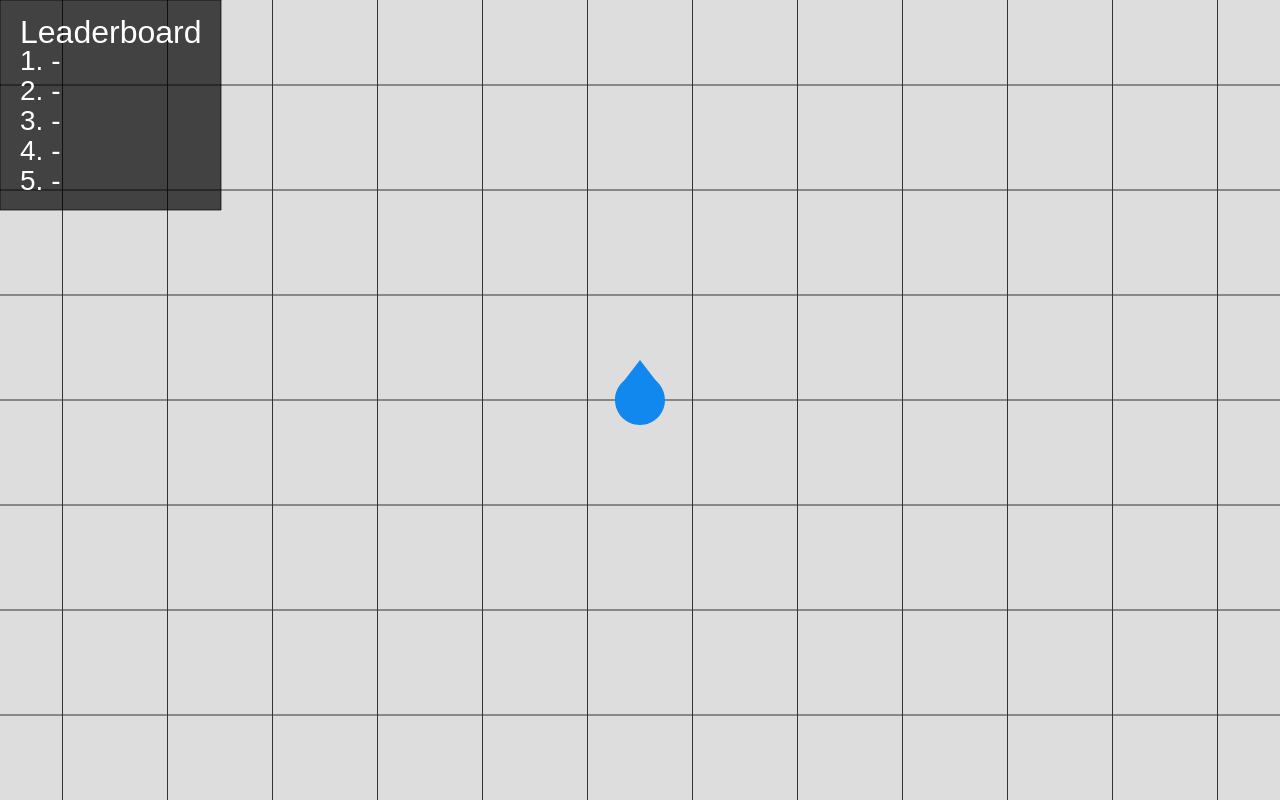
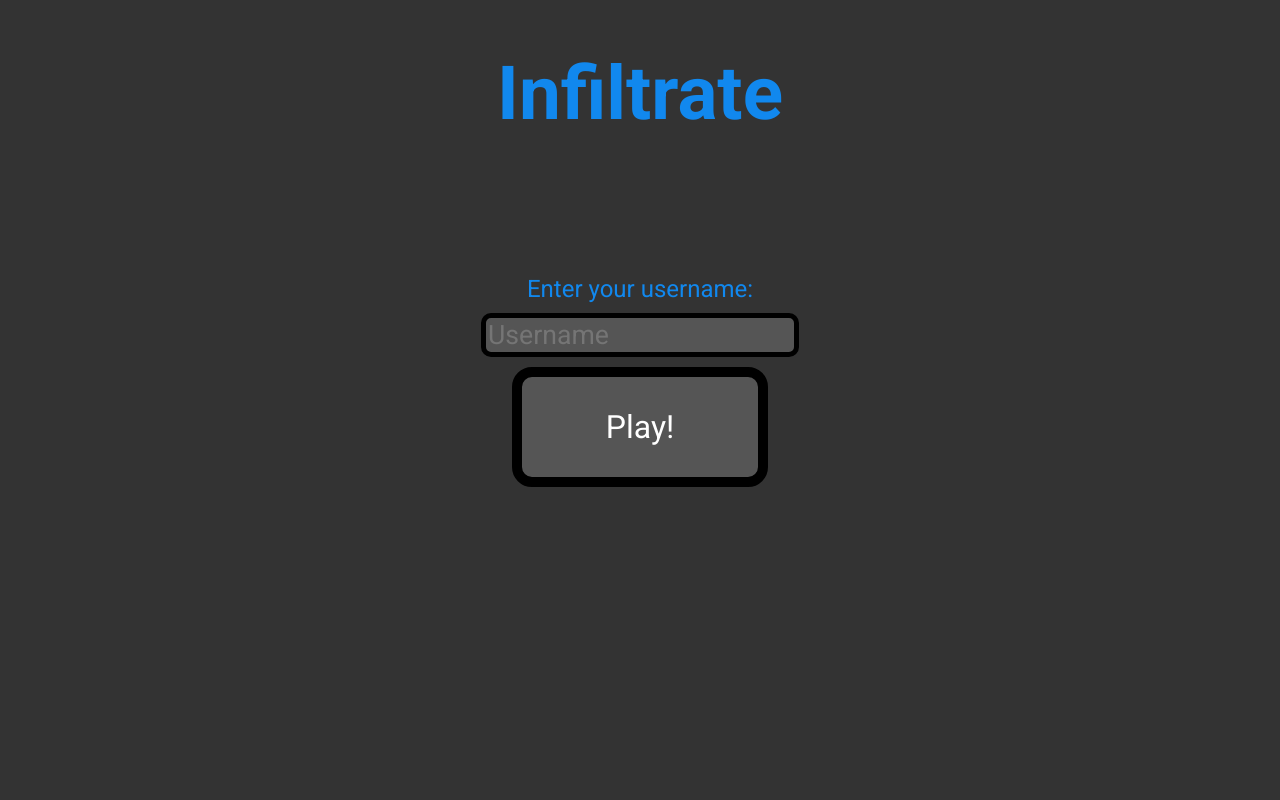
Before and after one commit to Aries1542/Infiltrate, a plain HTML site: page static/index.html in a window 1280 px wide. Drawn offline with Linux system fonts and the light colour scheme.

Commit message:
Main menu initial design

```diff
--- a/static/app.js
+++ b/static/app.js
@@ -1,9 +1,7 @@
 const params = {
-    fullscreen: true,
-    autostart: true
+    fullscreen: true
 };
-const elem = document.body;
-const two = new Two(params).appendTo(elem); // Base class used for all drawing
+const two = new Two(params); // Base class used for all drawing
 two.renderer.domElement.style.background = '#ddd'
 
 let clientX = .5 * two.width;
@@ -14,12 +12,12 @@ const game = {
     mouse: {x: 0, y: 0},
     moveSpeed: 2,
     clientGlobalPos: {x: 0, y: 0},
-    grid: drawGrid(clientX, clientY),
-    items: two.makeGroup(),
-    obstacles: two.makeGroup(),
-    players: two.makeGroup(),
-    client: drawClient(clientX, clientY),
-    ui: drawUI(),
+    grid: null,
+    items: null,
+    obstacles: null,
+    players: null,
+    client: null,
+    ui: null,
     socket: null,
 }
 
@@ -59,12 +57,27 @@ const handleMessage = (event) => {
 const onConnection = () => {
     console.log("Connected to server");
     setInterval(update, 15);
+    two.play();
 };
 
-const main = () => {
+const joinServer = (username) => {
+    two.appendTo(document.body)
+
+    game.grid = drawGrid(clientX, clientY)
+    game.items = two.makeGroup()
+    game.obstacles = two.makeGroup()
+    game.players = two.makeGroup()
+    game.client = drawClient(clientX, clientY)
+    game.ui = drawUI()
+
     game.socket = new WebSocket("/ws");
     game.socket.onopen = onConnection;
     game.socket.onmessage = handleMessage;
+
+}
+
+const main = () => {
+    // joinServer("abc")
 };
 
 window.addEventListener("resize", function(){
--- a/static/index.html
+++ b/static/index.html
@@ -2,9 +2,71 @@
 <head>
     <title>Infiltrate</title>
     <script src="two.js"></script>
+    <link rel="preconnect" href="https://fonts.googleapis.com">
+    <link rel="preconnect" href="https://fonts.gstatic.com" crossorigin>
+    <link href="https://fonts.googleapis.com/css2?family=Roboto:ital,wght@0,100..900;1,100..900&display=swap" rel="stylesheet">
+    <style>
+        * {
+            font-family: 'Roboto', sans-serif;
+        }
+        #main-menu {
+            width: 100%;
+            height: 100%;
+            display: flex;
+            align-items: center;
+            justify-content: flex-start;
+            flex-direction: column;
+            gap: 10px;
+
+            background-color: #333;
+        }
+        #title {
+            color: #18e;
+            font-size: 56pt;
+            font-weight: bold;
+            margin-bottom: 10%;
+        }
+        label {
+            color: #18e;
+            font-size: 18pt;
+        }
+        #username-field {
+            font-size: 20pt;
+
+            border-radius: 10px;
+            border: black 5px solid;
+
+            color: #fff;
+            background-color: #555;
+        }
+        #play-button {
+            font-size: 24pt;
+            width: 20%;
+            height: 15%;
+            border-radius: 20px;
+            border: black 10px solid;
+
+            color: #fff;
+            background-color: #555;
+        }
+        #play-button:hover {
+            color: #18e;
+            background-color: #444;
+        }
+        #play-button:active {
+            color: #4cf;
+            background-color: #000;
+        }
+    </style>
 </head>
 
 <body>
+    <div id="main-menu">
+        <h1 id="title">Infiltrate</h1>
+        <label for="username-field">Enter your username: </label>
+        <input type="text" id="username-field" placeholder="Username">
+        <button id="play-button">Play!</button>
+    </div>
     <script src="draw.js"></script>
     <script src="app.js"></script>
 </body>
```
